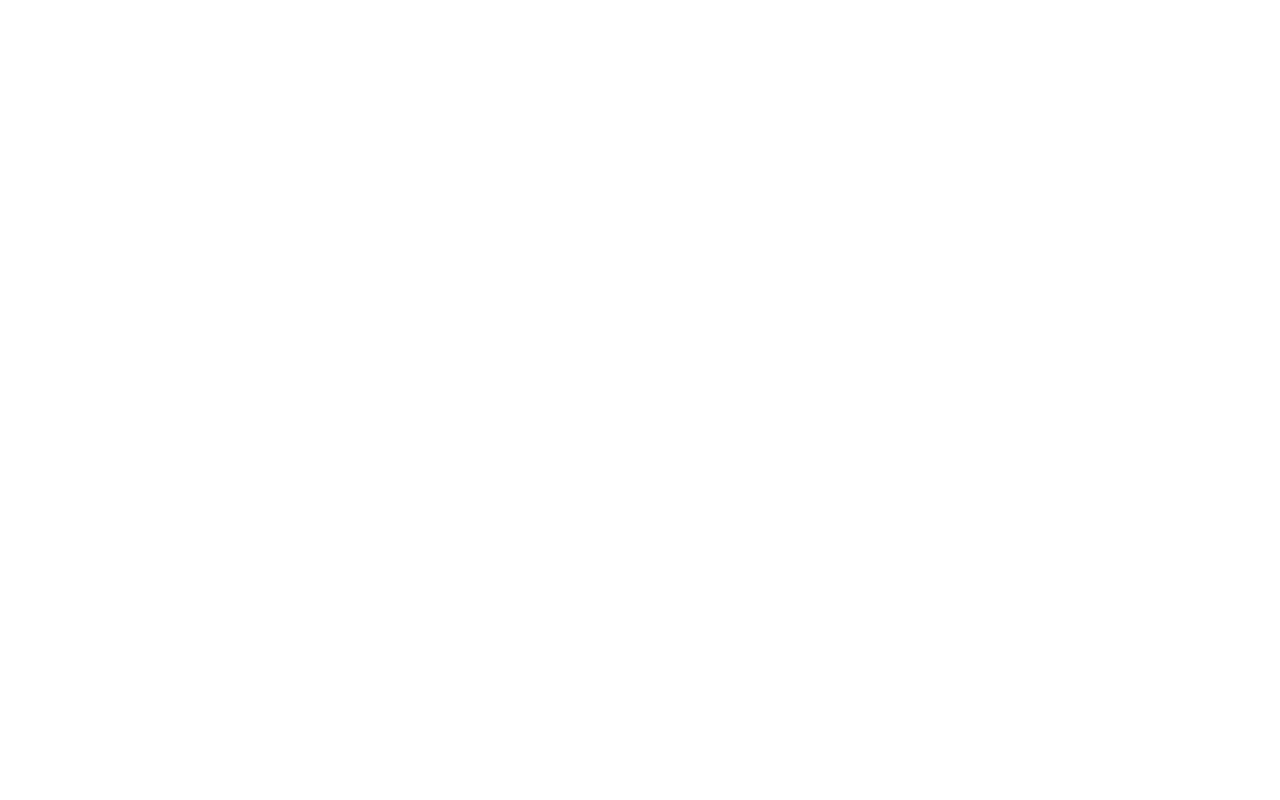
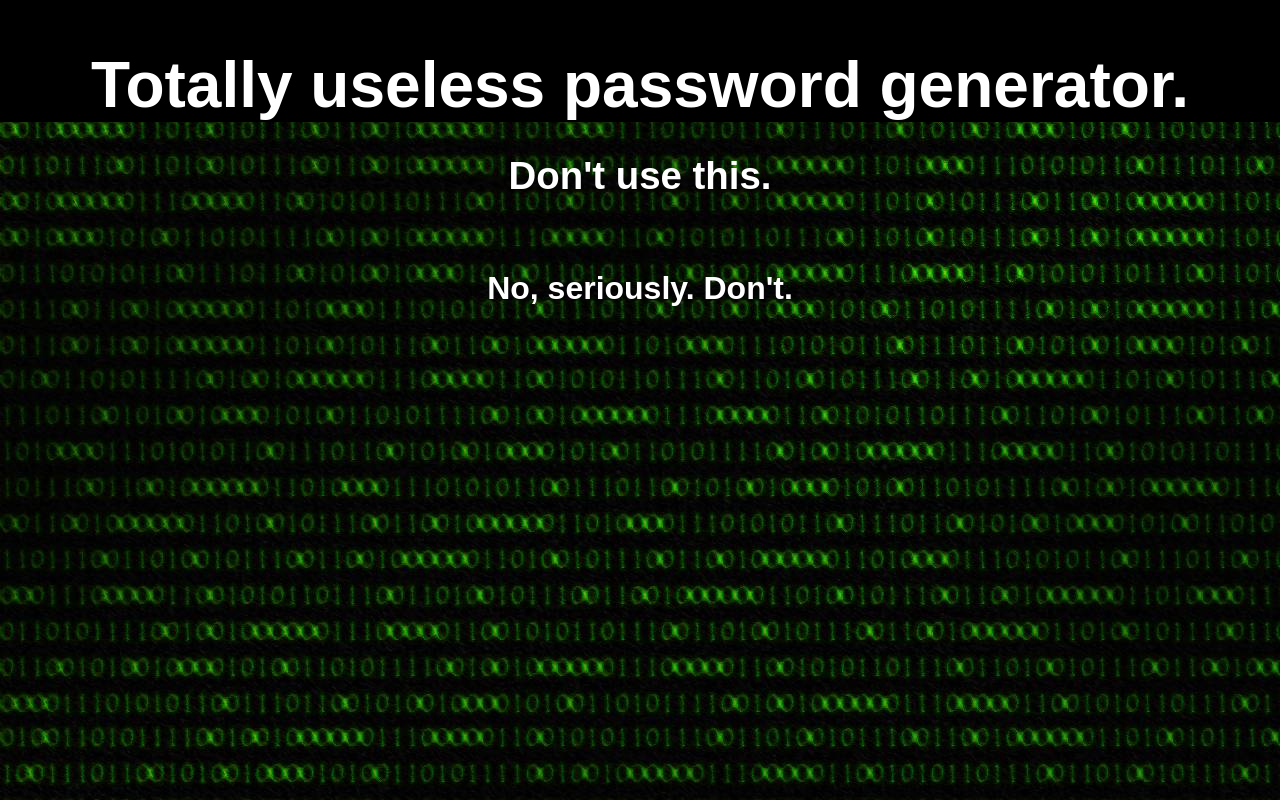
Before and after one commit to Francesco-Valentino/js-pwdgen-wannabe, a plain HTML site: page index.html in a window 1280 px wide. Drawn offline with Linux system fonts and the light colour scheme.

Commit message:
styling very basic web page

```diff
--- a/css/style.css
+++ b/css/style.css
@@ -0,0 +1,29 @@
+*{
+    padding: 0;
+    margin: 0;
+    box-sizing: border-box;
+}
+
+body{
+    text-align: center;
+    background-image: url(../img/rainingCode.jpg);
+    background-repeat: no-repeat;
+    font-family: sans-serif;
+    color: white;
+}
+
+h1{
+    font-size: 4rem;
+    padding-top: 3rem;
+    background-color: black;
+}
+
+h2{
+    font-size: 2.4rem;
+    padding-top: 2rem;
+}
+
+h3{
+    font-size: 2rem;
+    padding-top: 4.5rem;
+}
--- a/index.html
+++ b/index.html
@@ -5,8 +5,25 @@
         <meta http-equiv="X-UA-Compatible" content="IE=edge">
         <meta name="viewport" content="width=device-width, initial-scale=1.0">
         <title>Ineffective Password Generator</title>
+        <link rel="stylesheet" href="css/style.css">
     </head>
     <body>
+        <h1>
+            Totally useless password generator.
+        </h1>
 
+        <h2>
+            Don't use this.
+        </h2>
+
+        <h3>
+            No, seriously. Don't.
+        </h3>
+
+        <h4 id="yourPwdIs">
+
+        </h4>
+
+        <script type="text/javascript" src="js/script.js"></script>
     </body>
 </html>
```
